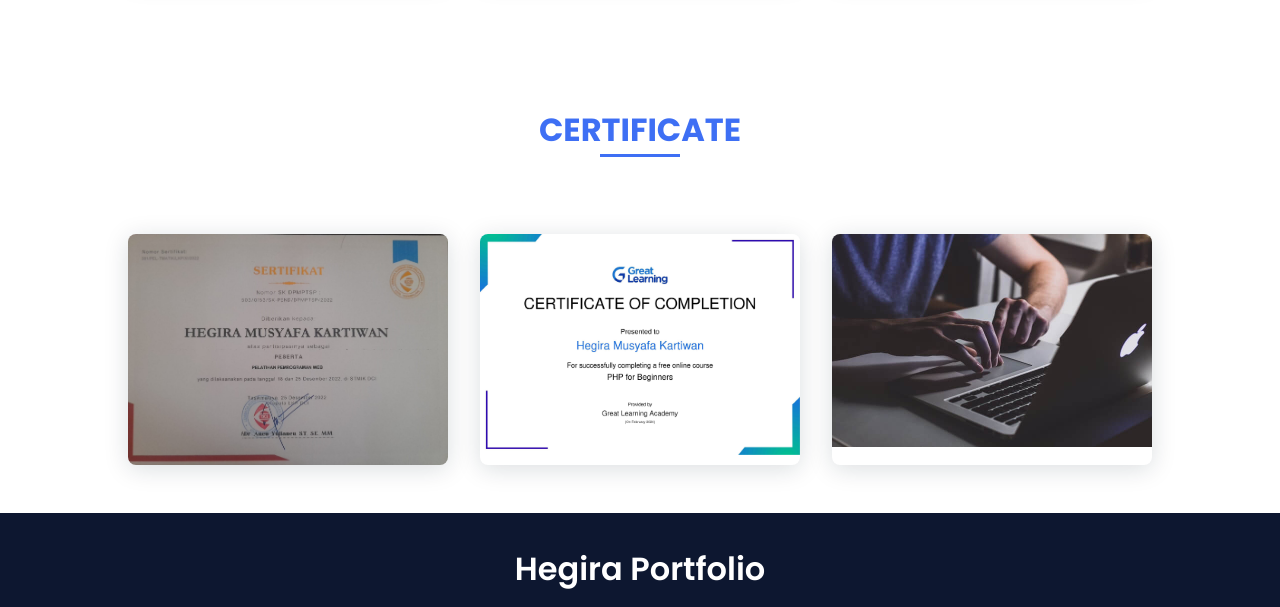
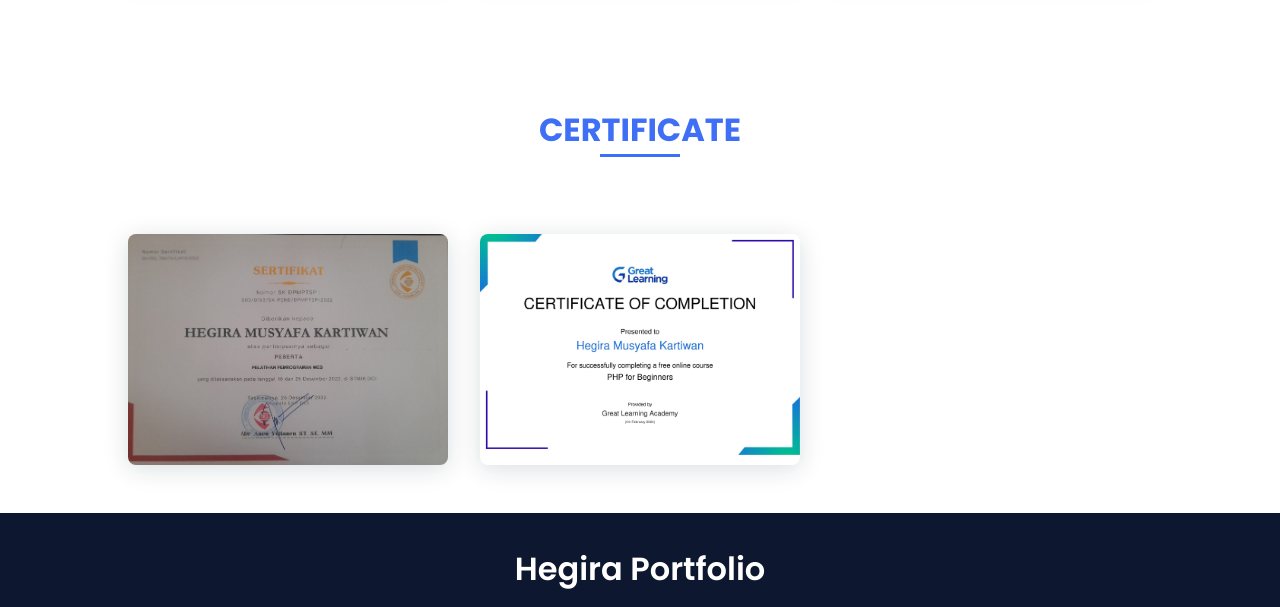
Before and after one commit to yumikopubangelo/Website-Portfolio, a plain HTML site: page index.html in a window 1280 px wide. Shown: the part 2354-2961 px from the top of the page. Drawn offline with nearby package versions, Linux system fonts and the light colour scheme.

Commit message:
Update index.html

```diff
--- a/index.html
+++ b/index.html
@@ -212,9 +212,6 @@
           <a href="" class="work__img">
             <img src="assets/img/certif2.jpg" alt="" />
           </a>
-          <a href="" class="work__img">
-            <img src="assets/img/work3.jpg" alt="" />
-          </a>
         </div>
       </section>
 
```
